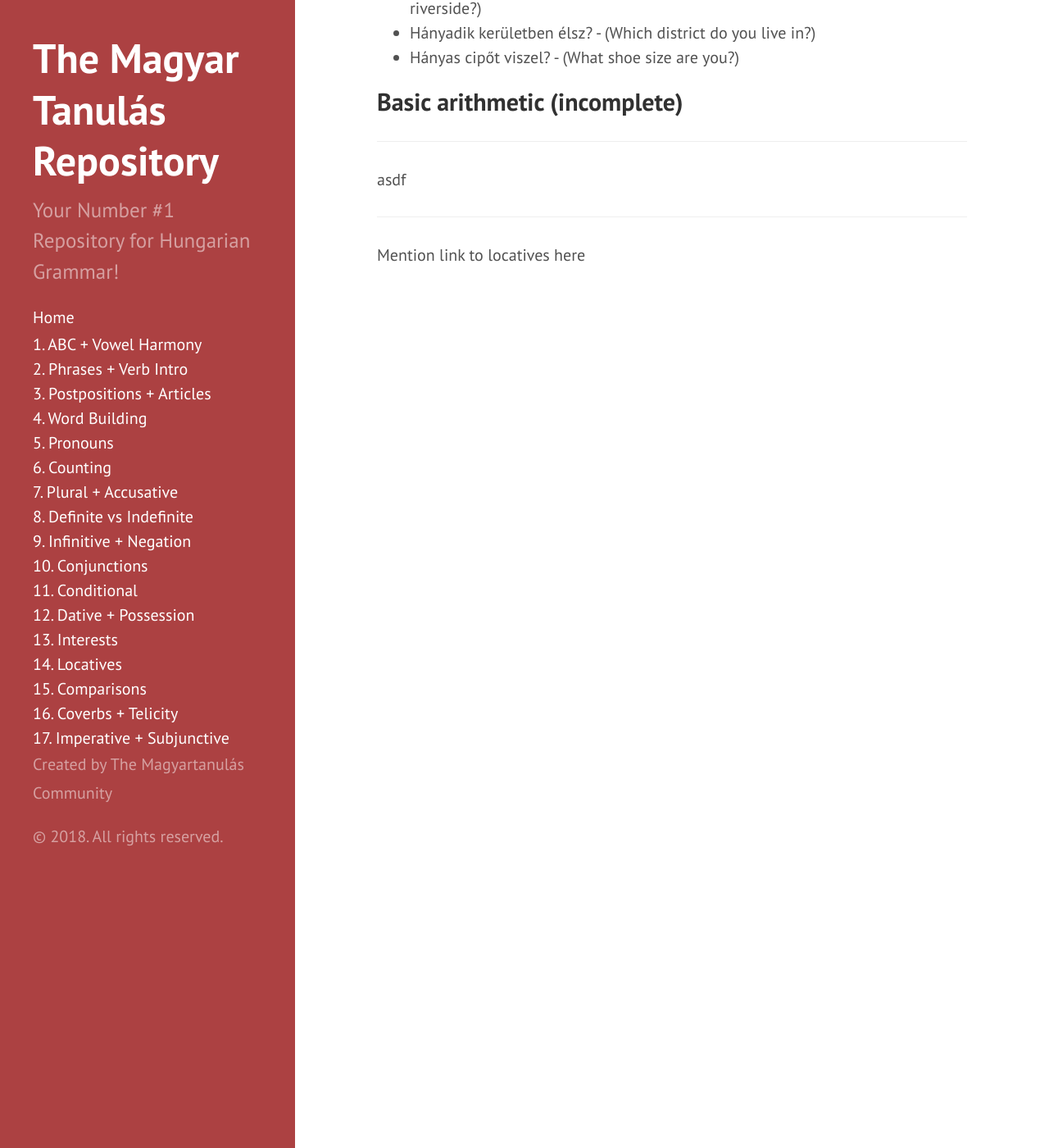
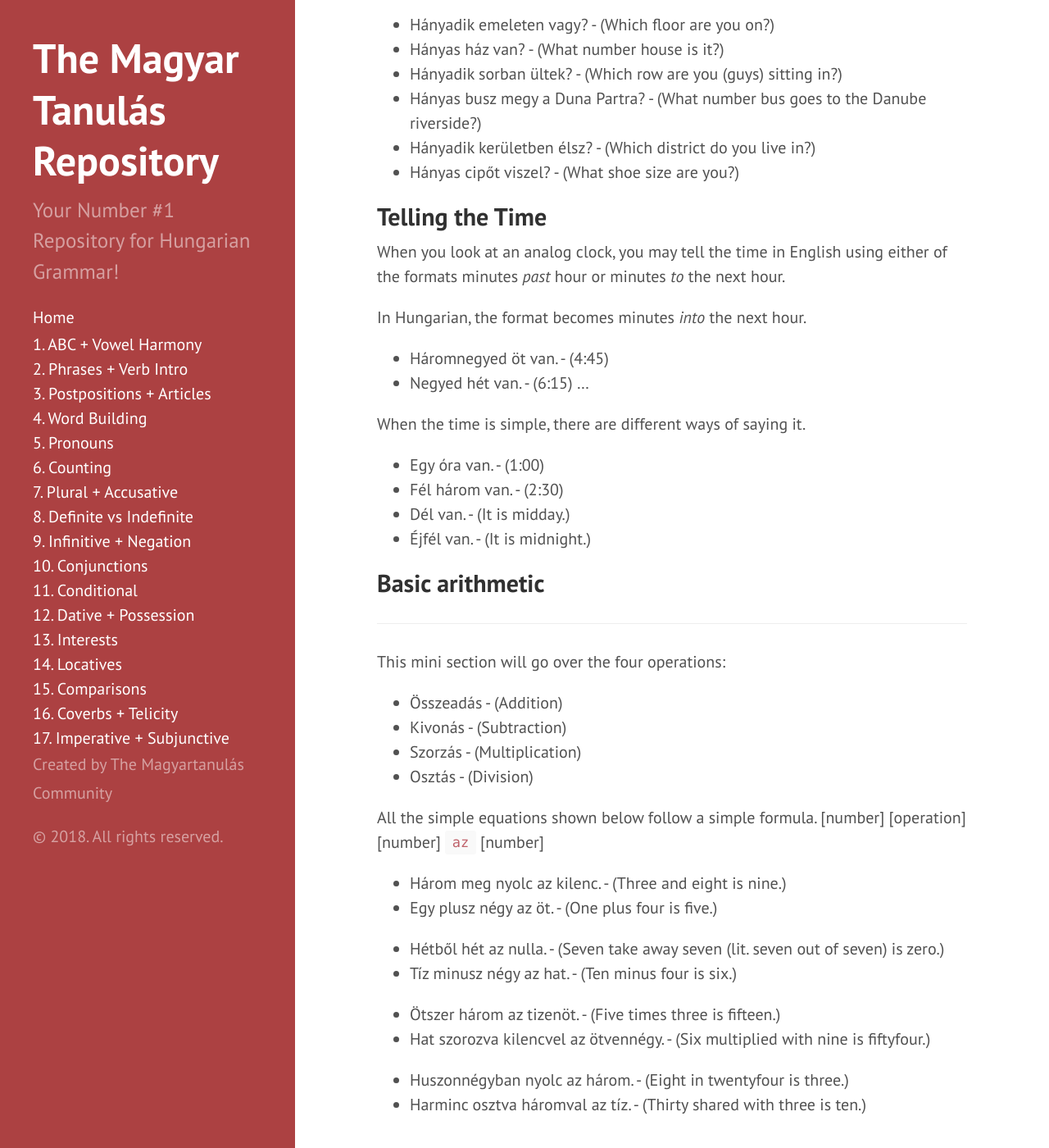
Before and after one commit to Magyartanulas/magyartanulas.github.io, a Jekyll site: the page built from counting.md, in a window 1280 px wide and 1400 px high, scrolled down 4425 px. Shown: the whole window at 82% size. Built offline with Jekyll 4.4.1, drawn with Linux system fonts in a browser that asks for light colours; Markdown is read by kramdown in place of the engine named in the settings; some of the changed text lies outside the part shown.

Commit message:
Update counting.md

```diff
--- a/counting.md
+++ b/counting.md
@@ -94,6 +94,9 @@ These two words are both used for asking *how much?* but in different ways. `Men
 * Mennyi bort ittál? - (How much wine did you drink?)
 * Most hány éves vagy? - (How old are you now?)
 * Mennyibe kerül ez? - (How much is this around?)
+* Mennyibe fájt? - (How much did it cost? **slang**)
+
+Money is treated as uncountable, hence `mennyi pénz?` and`mennyibe kerül ez?` but if you use forint instead, it becomes countable `hány forint van?` or `hány forintba kerül?`.
 
 ### Hányadik & Hányas
 
@@ -123,12 +126,44 @@ And so it goes on... Remember as well as `tíz`, `húsz` becomes `huszadik` and
 * Hányadik kerületben élsz? - (Which district do you live in?)
 * Hányas cipőt viszel? - (What shoe size are you?)
 
-## Basic arithmetic (incomplete)
+## Telling the Time
+
+When you look at an analog clock, you may tell the time in English using either of the formats minutes *past* hour or minutes *to* the next hour.
+
+In Hungarian, the format becomes minutes *into* the next hour.
+
+* Háromnegyed öt van. - (4:45)
+* Negyed hét van. - (6:15)
+...
+
+When the time is simple, there are different ways of saying it.
+
+* Egy óra van. - (1:00)
+* Fél három van. - (2:30)
+* Dél van. - (It is midday.)
+* Éjfél van. - (It is midnight.)
+
+## Basic arithmetic
 
 ---
 
-asdf
+This mini section will go over the four operations:
 
----
+* Összeadás - (Addition)
+* Kivonás - (Subtraction)
+* Szorzás - (Multiplication)
+* Osztás - (Division)
 
-Mention link to locatives here
+All the simple equations shown below follow a simple formula. [number] [operation] [number] `az` [number]
+
+* Három meg nyolc az kilenc. - (Three and eight is nine.)
+* Egy plusz négy az öt. - (One plus four is five.)
+
+* Hétből hét az nulla. - (Seven take away seven (lit. seven out of seven) is zero.)
+* Tíz minusz négy az hat. - (Ten minus four is six.)
+
+* Ötszer három az tizenöt. - (Five times three is fifteen.)
+* Hat szorozva kilencvel az ötvennégy. - (Six multiplied with nine is fiftyfour.)
+
+* Huszonnégyban nyolc az három. - (Eight in twentyfour is three.)
+* Harminc osztva háromval az tíz. - (Thirty shared with three is ten.)
```
